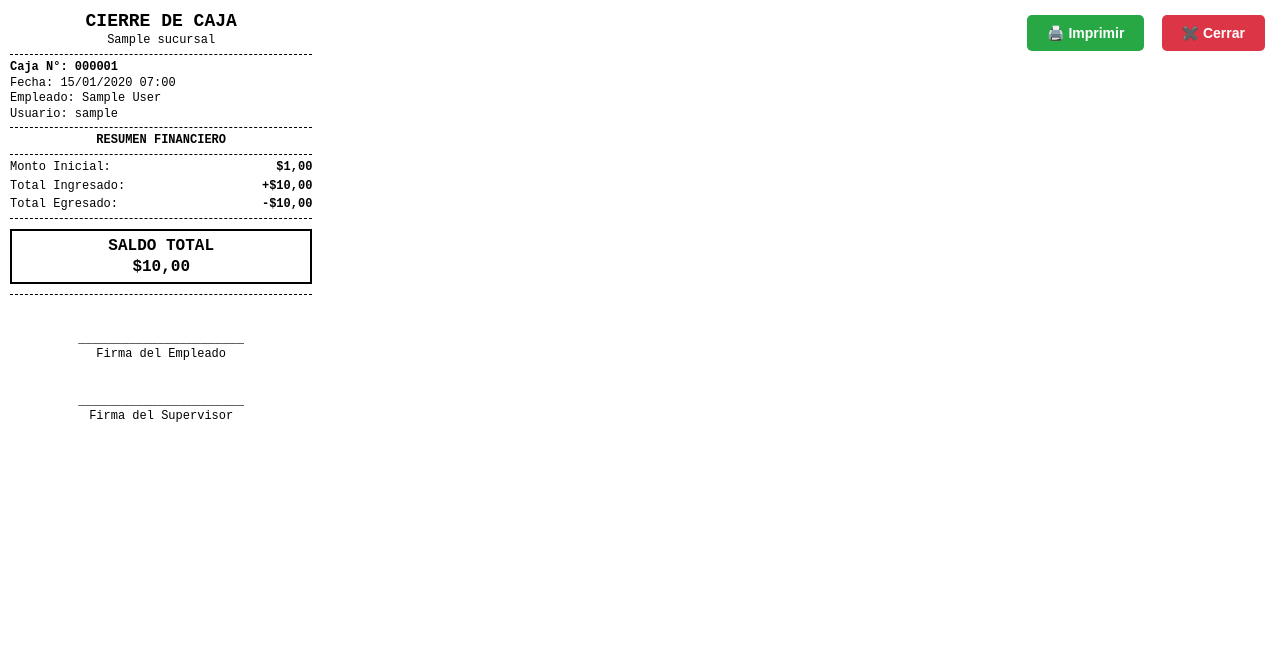
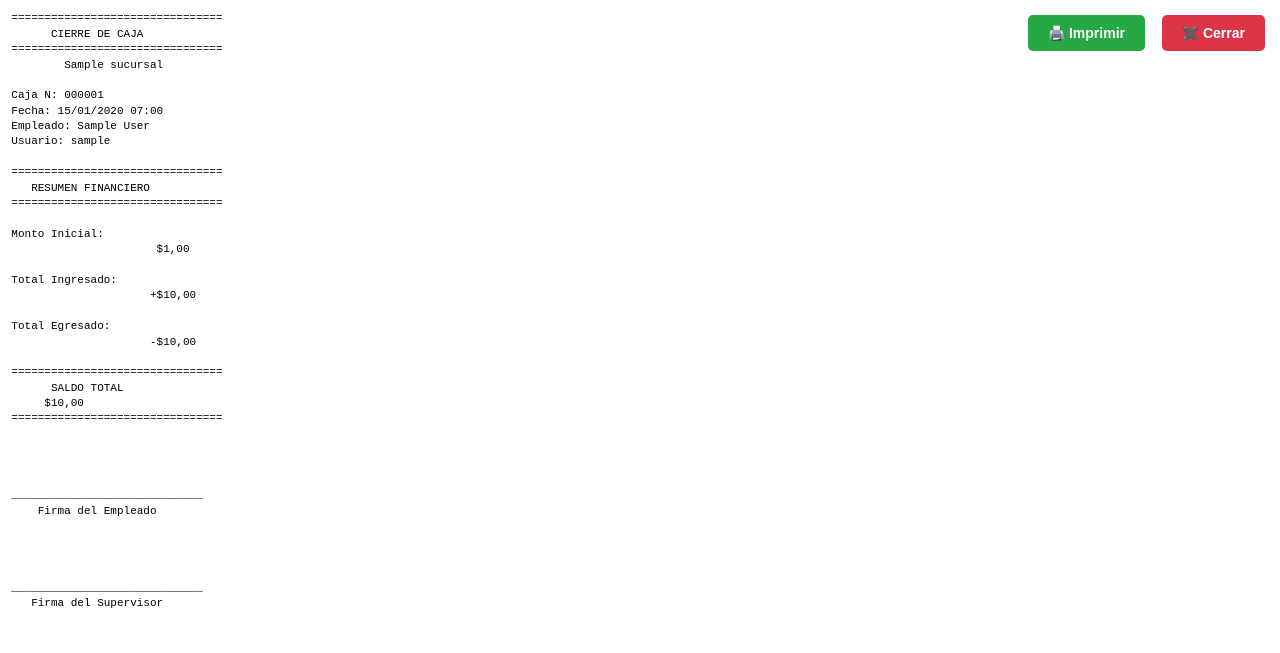
Before and after one commit to TimonPumba2025/imet-sistema-ventas, a Django app: page /caja/1/imprimir-termica/ in a window 1280 px wide. Shown: the top 653 px of the page. Run offline with Django 5.2, Linux system fonts and the light colour scheme; a user stored in the database is signed in; tables that the repository leaves empty hold one stand-in row (values such as "Sample post"); some libraries are stand-ins or nearby versions.

Commit message:
Modificando html imprimir cierre termica

```diff
--- a/templates/entidad/imprimir_cierre_termica.html
+++ b/templates/entidad/imprimir_cierre_termica.html
@@ -4,74 +4,39 @@
     <meta charset="UTF-8">
     <title>Cierre de Caja #{{ caja.id }}</title>
     <style>
-        /* Estilos optimizados para impresora térmica de 80mm */
         @page {
             size: 80mm auto;
             margin: 0;
         }
 
         @media print {
-            body {
-                width: 80mm;
-                margin: 0;
-                padding: 5mm;
+            html, body {
+                width: 80mm !important;
+                margin: 0 !important;
+                padding: 0 !important;
             }
         }
 
         body {
-            font-family: 'Courier New', monospace;
-            font-size: 12px;
-            line-height: 1.3;
+            font-family: 'Courier New', Courier, monospace;
+            font-size: 11px;
+            line-height: 1.4;
             margin: 0;
-            padding: 10px;
-            max-width: 80mm;
+            padding: 3mm;
+            width: 80mm;
+            box-sizing: border-box;
         }
 
-        .center {
-            text-align: center;
+        pre {
+            font-family: 'Courier New', Courier, monospace;
+            font-size: 11px;
+            margin: 0;
+            padding: 0;
+            white-space: pre-wrap;
+            word-wrap: break-word;
         }
 
-        .bold {
-            font-weight: bold;
-        }
-
-        .large {
-            font-size: 18px;
-            font-weight: bold;
-        }
-
-        .line {
-            border-bottom: 1px dashed #000;
-            margin: 5px 0;
-        }
-
-        .row {
-            display: flex;
-            justify-content: space-between;
-            margin: 3px 0;
-        }
-
-        .total {
-            font-size: 16px;
-            font-weight: bold;
-            margin: 10px 0;
-            padding: 5px;
-            border: 2px solid #000;
-        }
-
-        /* Ocultar botones al imprimir */
-        @media print {
-            .no-print {
-                display: none !important;
-            }
-
-            body {
-                background: white;
-            }
-        }
-
-        /* Botones */
-        .btn-container {
+        .no-print {
             position: fixed;
             top: 10px;
             right: 10px;
@@ -97,11 +62,17 @@
             background: #dc3545;
             color: white;
         }
+
+        @media print {
+            .no-print {
+                display: none !important;
+            }
+        }
     </style>
 </head>
 <body>
     <!-- Botones (no se imprimen) -->
-    <div class="btn-container no-print">
+    <div class="no-print">
         <button class="btn btn-print" onclick="window.print()">
             🖨️ Imprimir
         </button>
@@ -110,72 +81,57 @@
         </button>
     </div>
 
-    <!-- Contenido del ticket -->
-    <div class="center large">
-        CIERRE DE CAJA
-    </div>
+    <!-- Contenido del ticket usando solo texto -->
+    <pre>
+================================
+      CIERRE DE CAJA
+================================
+{{ caja.sucursal.nombre|center:32 }}
 
-    <div class="center">
-        {{ caja.sucursal.nombre }}
-    </div>
+Caja N: {{ caja.id|stringformat:"06d" }}
+Fecha: {{ fecha_cierre|date:"d/m/Y H:i" }}{% if empleado.first_name and empleado.last_name %}
+Empleado: {{ empleado.first_name }} {{ empleado.last_name }}{% else %}
+Empleado: {{ empleado.username }}{% endif %}
+Usuario: {{ empleado.username }}
 
-    <div class="line"></div>
+================================
+   RESUMEN FINANCIERO
+================================
 
-    <div class="bold">Caja N°: {{ caja.id|stringformat:"06d" }}</div>
-    <div>Fecha: {{ fecha_cierre|date:"d/m/Y H:i" }}</div>
-    <div>Empleado: {{ empleado.first_name }} {{ empleado.last_name }}</div>
-    <div>Usuario: {{ empleado.username }}</div>
+Monto Inicial:
+                      ${{ caja.monto_inicial|floatformat:2 }}
 
-    <div class="line"></div>
+Total Ingresado:
+                     +${{ caja.total_ingresado|floatformat:2 }}
 
-    <div class="center bold">RESUMEN FINANCIERO</div>
+Total Egresado:
+                     -${{ caja.total_egresado|floatformat:2 }}
 
-    <div class="line"></div>
+================================
+      SALDO TOTAL
+     ${{ caja.saldo_total|floatformat:2 }}
+================================
 
-    <div class="row">
-        <span>Monto Inicial:</span>
-        <span class="bold">${{ caja.monto_inicial|floatformat:2 }}</span>
-    </div>
 
-    <div class="row">
-        <span>Total Ingresado:</span>
-        <span class="bold">+${{ caja.total_ingresado|floatformat:2 }}</span>
-    </div>
 
-    <div class="row">
-        <span>Total Egresado:</span>
-        <span class="bold">-${{ caja.total_egresado|floatformat:2 }}</span>
-    </div>
 
-    <div class="line"></div>
+_____________________________
+    Firma del Empleado
 
-    <div class="total center">
-        SALDO TOTAL<br>
-        ${{ caja.saldo_total|floatformat:2 }}
-    </div>
 
-    <div class="line"></div>
 
-    <br><br>
-    <div class="center">_______________________</div>
-    <div class="center">Firma del Empleado</div>
 
-    <br><br>
-    <div class="center">_______________________</div>
-    <div class="center">Firma del Supervisor</div>
+_____________________________
+   Firma del Supervisor
 
-    <br>
+
+</pre>
 
     <script>
-        // Auto-imprimir al cargar (opcional)
+        // Auto-imprimir al cargar (opcional - descomentar si quieres)
         // window.onload = function() {
-        //     window.print();
+        //     setTimeout(function() { window.print(); }, 500);
         // };
-
-        // Cerrar después de imprimir (opcional)
-        window.onafterprint = function() {
-            // window.close();
-        };
     </script>
 </body>
 </html>
```
